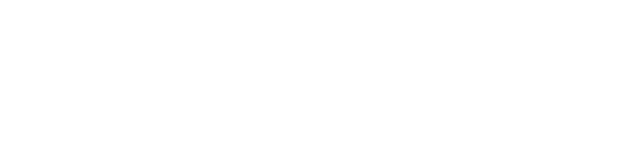
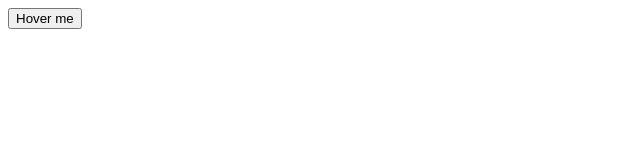
Before and after one commit to ftrftr77/python-todo-cli, a plain HTML site: page index.html in a window 1280 px wide. Shown: the whole page, without its empty margins (0-640 px from the left). Drawn offline with Linux system fonts and the light colour scheme.

Commit message:
Add button HTML

```diff
--- a/index.html
+++ b/index.html
@@ -1 +1 @@
-<div id="slider"></div>
+<button>Hover me</button>
```
